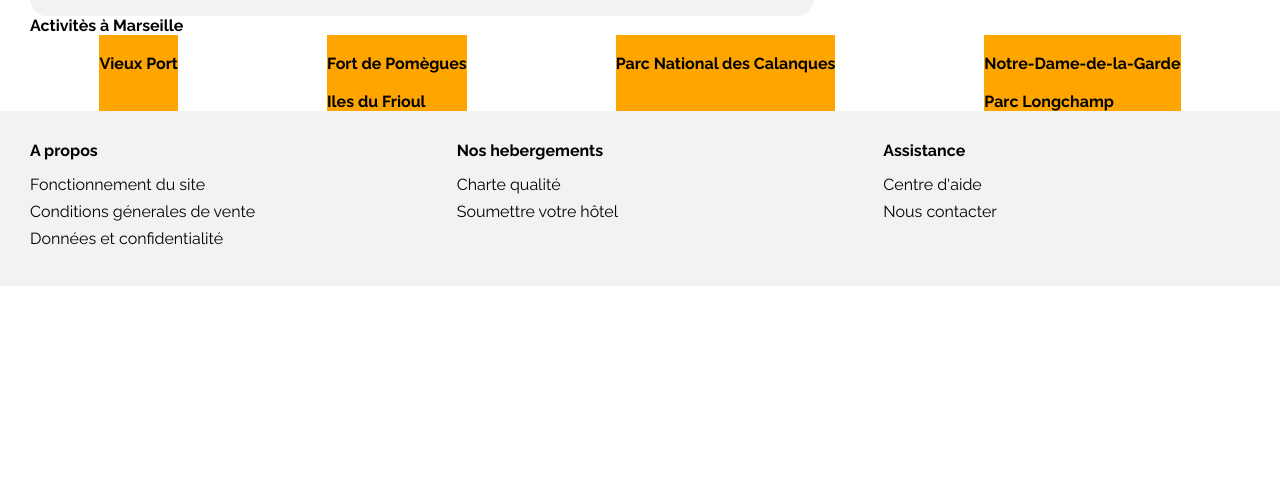
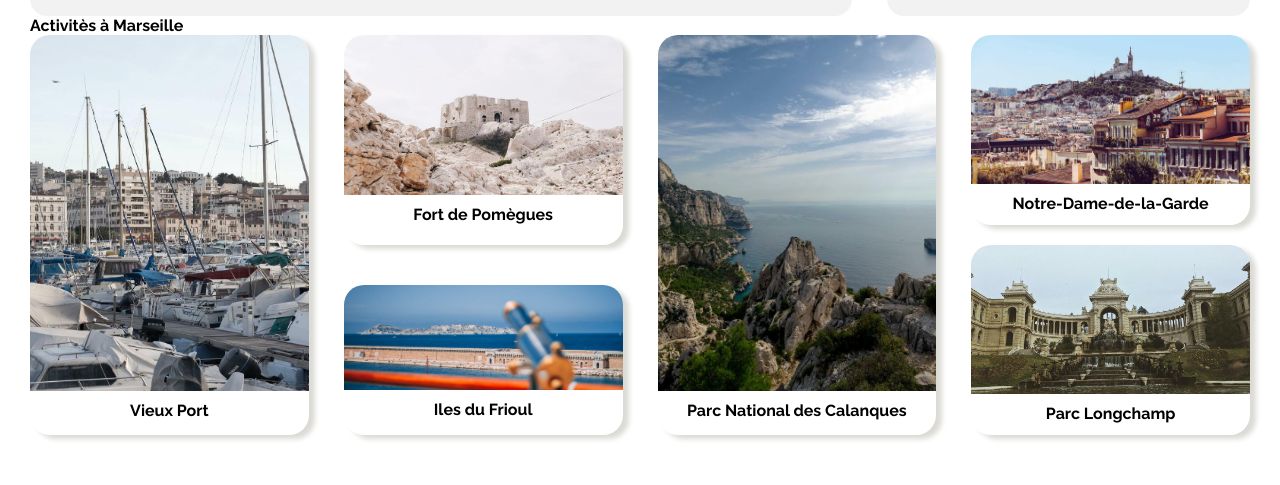
Before and after one commit to Aredros/Projet2OpenClassroom, a plain HTML site: page index.html in a window 1280 px wide. Shown: the part 812-1297 px from the top of the page. Before the commit the page ends 1098 px from the top, so only its background shows below. Drawn offline with Linux system fonts and the light colour scheme.

Commit message:
1er version Fev

```diff
--- /dev/null
+++ b/css/responsive.css
@@ -0,0 +1,81 @@
+/* -- RESPONSIVE : TABLETTE (992px ) -- */
+
+@media (max-width: 992px)
+{
+
+    body{
+
+    }
+}
+
+
+/* -- RESPONSIVE : TELEPHONE ( 768px) -- */
+
+
+@media (max-width: 768px)
+{
+    .filtre-prephrase{width: auto;}
+
+/*header*/
+header{
+    display: flex;
+    flex-direction: column;
+    justify-content: flex-start;
+}
+
+/*MID AREA*/
+.mid-total-area{
+    flex-direction: column;
+}
+
+    /*Main mid-area*/
+
+.middle-section{
+        width: auto;
+    }
+
+.card-option{
+        flex: 1 0 100%;
+    }
+
+.middle-aside{
+        width: auto;
+    }
+
+/*BOTTOM AREA*/
+.activites-cards-area{
+    flex-direction: column;
+height: auto;}
+
+.big-card, .two-cards {
+    flex-basis: 0% !important;
+}
+
+.big-card, .small-card-1, .small-card-2, .small-card-3{
+    flex-basis: 100%;
+    height: 150px;
+    flex: 0 0 100%;
+}
+
+.big-card div, .small-card-1 div, .small-card-2 div, .small-card-3 div{
+    height: 70%;
+}
+
+/*FOOTER*/
+
+footer{
+    flex-direction: column;
+}
+
+}
+
+
+/* -- RESPONSIVE : TELEPHONE ( moins de 450px) -- */
+
+
+@media (max-width: 450px)
+{
+    body{
+
+    }
+}
--- a/css/style.css
+++ b/css/style.css
@@ -32,31 +32,19 @@ footer{
    background: #F2F2F2;
 }
 
-/*header*/
+
+
+/*Nav bar*/
+.header-row img{ align-self: center;}
+
 header{
         display: flex;
-    flex-direction: column;
-}
-
-/*Nav bar*/
-header img{
-
-}
-
-header nav{
-
-}
-
-/* Responsive layout - makes a one column layout instead of a two-column layout */
-@media (min-width: 800px) {
-    header{
         flex-direction: row;
         justify-content: space-between;
     }
 
 .menu-phone-button {
       display: none;
-    }
     }
 
 
@@ -132,6 +120,7 @@ form{
 
 .filter-ul{
     display: flex;
+    flex-wrap: wrap;
 }
 
 .filter-ul li{
@@ -159,6 +148,11 @@ form{
  /*   max-height: 35px; */
 }
 
+.filtre-item:hover{
+    border: 2px solid #1E73FC;
+}
+
+
 .filtre-item i{
     color: #1E73FC;
     text-align: center;
@@ -178,21 +172,23 @@ form{
     margin: 2em auto;
 }
 
-/*MID AREA*/
+
 .mid-total-area{
         display: flex;
+        flex-direction: row;
         justify-content: space-around;
         gap: 2.2em;
     }
-    /*Main mid-area*/
+
 
 .middle-section{
+        width: 65%;
         flex-grow: 1;
         background: #F2F2F2;
         border-radius: 17px;
         padding: 35px;
-    width: 65%;
     }
+
 
 .option-cards-area{
     display: flex;
@@ -210,9 +206,11 @@ form{
     -o-border-radius: 15px;
 }
 
+
     .card-option{
         flex: 1 0 25%;
     }
+
 
 .card-option img{
     width: 100%;
@@ -230,10 +228,8 @@ form{
 }
 
 .empty-star i:last-child{
-    color: rgb(204, 204, 204)
+    color: rgb(204, 204, 204);
 }
-
-.empty-star-2 i:last-child
 
     /*aside mid-area*/
 .middle-aside{
@@ -249,6 +245,7 @@ form{
     -ms-border-radius: 17px;
     -o-border-radius: 17px;
 }
+
 
 .aside-card-area{
     display: flex;
@@ -273,23 +270,93 @@ form{
 
 /*BOTTOM AREA*/
 .activites-cards-area{
+    flex-direction: row;
     display: flex;
-    gap: 10px;
+    gap: 35px;
     justify-content: space-around;
+    margin-bottom: 4em;
+    height: 400px;
+    text-align: center;
+}
+
+.bottom-section h3{
+    margin-top: 10px;
 }
 
 .activites-cards-area div{
     align-items: stretch;
 }
 
-.activity-card{
-    background: orange;
+.big-card, .two-cards{
+    flex-basis: 24%;
 }
+
+.activity-card div img{
+    object-fit: cover;
+    width: 100%;
+    height: 100%;
+    border-top-left-radius: 20px;
+    border-top-right-radius: 20px;
+}
+
+.big-card{
+    box-shadow: 6px 4px 5px #dbdad5;
+    border-radius: 20px;
+    -webkit-border-radius: 20px;
+    -moz-border-radius: 20px;
+    -ms-border-radius: 20px;
+    -o-border-radius: 20px;
+}
+
+.big-card div{
+    height: 89%;
+}
+
+.small-card-1{
+    height: 210px;
+    box-shadow: 6px 4px 5px #dbdad5;
+    border-radius: 20px;
+}
+
+.text-text{
+    height: 60px;
+    border-bottom-left-radius: 20px;
+    border-bottom-right-radius: 20px;
+}
+
+.image-div{
+    height:160px;
+}
+
+.small-card-2{
+    margin-top: 40px;
+    height: 150px;
+    box-shadow: 6px 4px 5px #dbdad5;
+    border-radius: 20px;
+}
+
+.small-card-2 div{
+    height: 70%;
+}
+
+.small-card-3{
+height: 190px;
+box-shadow: 6px 4px 5px #dbdad5;
+border-radius: 20px;
+}
+.small-card-3:first-child{
+    margin-bottom: 20px;
+}
+
+.small-card-3 div{
+    height: 78%;
+}
+
 
 /*FOOTER*/
 
 footer{
-    flex-direction: column;
+    flex-direction: row;
 }
 
 footer div{
@@ -307,10 +374,3 @@ footer div{
     margin-bottom: 8px;
     list-style: none;
 }
-
-/* Responsive layout - makes a one column layout instead of a two-column layout */
-@media (min-width: 800px) {
-    footer {
-      flex-direction: row;
-    }
-  }
--- a/index.html
+++ b/index.html
@@ -4,17 +4,19 @@
 <head>
     <meta charset="UTF-8">
     <meta http-equiv="X-UA-Compatible" content="IE=edge">
-    <meta name="viewport" content="width=device-width, initial-scale=1.0">
+    <meta name="viewport" content="width=device-width, initial-scale=1.0" />
     <link rel="stylesheet" href="css/style.css">
+    <link rel="stylesheet" media="screen and (max-width: 992px)" href="CSS/responsive.css"/>
+	<link rel="stylesheet" media="screen and (max-width: 768px)" href="CSS/responsive.css"/>
+	<link rel="stylesheet" media="screen and (max-width: 450px)" href="CSS/responsive.css"/>
     <script src="https://kit.fontawesome.com/bd90772b5c.js" crossorigin="anonymous"></script>
 
     <title>Document</title>
 </head>
                             <!--Corps de la page-->
 <body>
-    <header class="whole-row">
-        <img src="img/logo/booki.png" style="height:50px; width:100px"/>
-        <div class="menu-phone-button">Menu</div>
+    <header class="whole-row header-row">
+        <img class="header-logo" src="img/logo/booki.png" style="height:50px; width:100px"/>
         <nav id="nav-menu">
             <ul>
                 <li><a href="#">Hébergements</a></li>
@@ -192,24 +194,26 @@
         <div class="activites-cards-area">
             <div class="activity-card big-card">
                 <div>
-                    <img src="" alt=""/>
+                    <img src="img\activites\3_medium\reno-laithienne-QUgJhdY5Fyk-unsplash.jpg" alt=""/>
                 </div>
                 <h3>
                     Vieux Port
                 </h3>
             </div>
         <div class="two-cards">
-            <div class="activity-card small-card">
-                <div>
-                    <img src="" alt=""/>
+            <div class="activity-card small-card-1">
+                <div class="image-div">
+                    <img src="img\activites\3_medium\paul-hermann-QFTrLdQIRhI-unsplash.jpg" alt=""/>
                 </div>
+                <div class="text-text">
                 <h3>
                     Fort de Pomègues
                 </h3>
+                </div>
             </div>
-            <div class="activity-card small-card">
+            <div class="activity-card small-card-2">
                 <div>
-                    <img src="" alt=""/>
+                    <img src="img\activites\3_medium\kevin-hikari-rV_Qd1l-VXg-unsplash.jpg" alt=""/>
                 </div>
                 <h3>
                     Iles du Frioul
@@ -218,24 +222,24 @@
         </div>
             <div class="activity-card big-card">
                 <div>
-                    <img src="" alt=""/>
+                    <img src="img\activites\3_medium\kilyan-sockalingum-NR8-cBCN3aI-unsplash.jpg" alt=""/>
                 </div>
                 <h3>
                     Parc National des Calanques
                 </h3>
             </div>
         <div class="two-cards">
-            <div class="activity-card small-card">
+            <div class="activity-card small-card-3">
                 <div>
-                    <img src="" alt=""/>
+                    <img src="img\activites\3_medium\florian-wehde-xW9e8gdotxI-unsplash.jpg" alt=""/>
                 </div>
                 <h3>
                     Notre-Dame-de-la-Garde
                 </h3>
             </div>
-            <div class="activity-card small-card">
+            <div class="activity-card small-card-3">
                 <div>
-                    <img src="" alt=""/>
+                    <img src="img\activites\3_medium\lena-paulin-wH2-EJoDcV0-unsplash.jpg" alt=""/>
                 </div>
                 <h3>
                     Parc Longchamp
```
Lines whose indentation alone changed are shown as unchanged.
